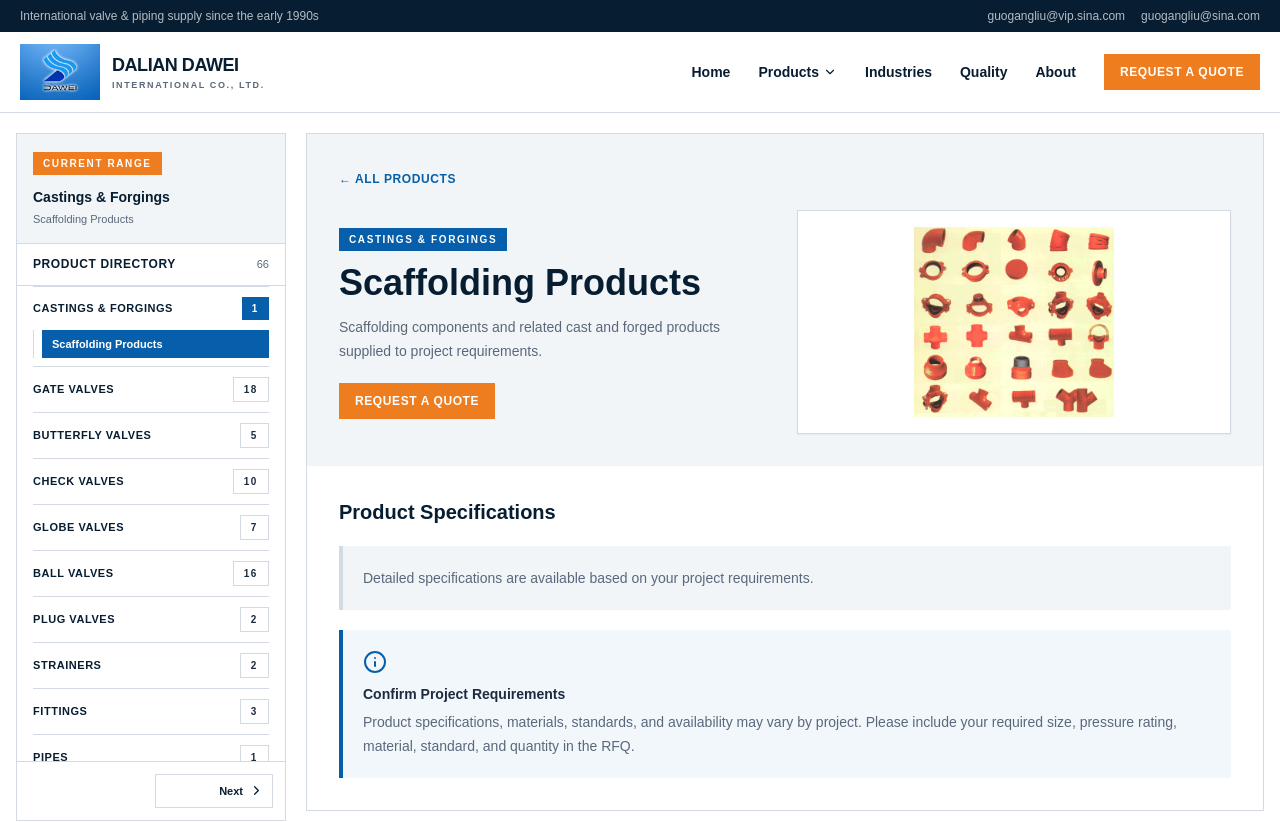
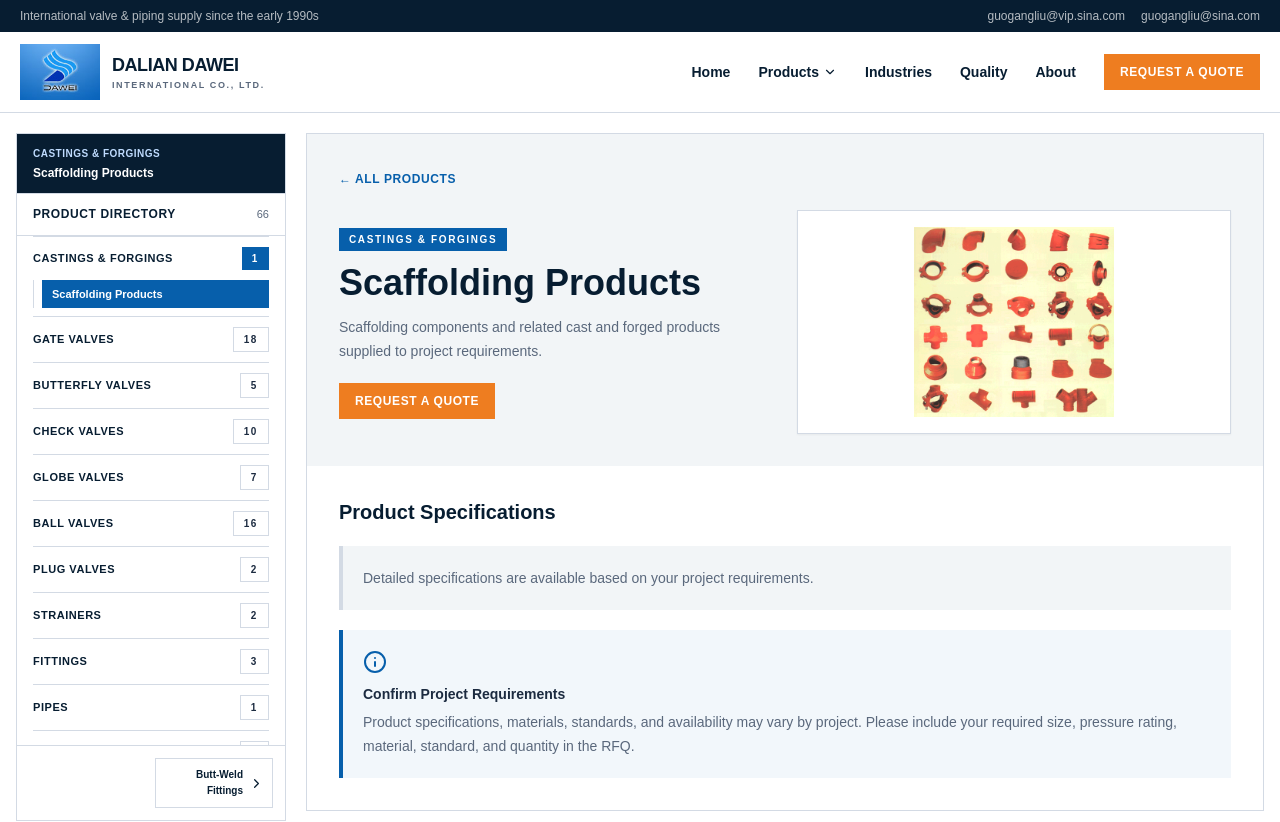
Before and after one commit to unikc/dawei, a Next.js app: page /products/detail/castings-forgings-scaffolding in a window 1280 px wide. Shown: the top 822 px of the page. Built offline with nearby package versions, Linux system fonts and the light colour scheme.

Commit message:
Make product rail navigation informative

```diff
--- a/components/ProductDetailNav.tsx
+++ b/components/ProductDetailNav.tsx
@@ -21,6 +21,7 @@ export function ProductDetailNav({ products, currentSlug }: { products: ProductN
   }, {});
   const categoryPriority = ["Gate Valves", "Butterfly Valves", "Check Valves", "Globe Valves", "Ball Valves", "Plug Valves", "Strainers", "Other Valves", "Fittings", "Pipes", "Flanges", "Castings & Forgings"];
   const groupEntries = Object.entries(groups).sort(([categoryA], [categoryB]) => {
+    if (categoryA === categoryB) return 0;
     if (categoryA === current?.category) return -1;
     if (categoryB === current?.category) return 1;
     const indexA = categoryPriority.indexOf(categoryA);
@@ -49,16 +50,15 @@ export function ProductDetailNav({ products, currentSlug }: { products: ProductN
 
   return <aside className="lg:sticky lg:top-24 lg:self-start">
     <div className="hidden max-h-[calc(100vh-7rem)] overflow-hidden border border-border bg-background lg:flex lg:flex-col">
-      <div className="border-b border-border bg-muted p-4">
-        <Badge variant="signal">Current Range</Badge>
-        <h2 className="mt-3 text-sm font-black text-navy">{current?.category}</h2>
-        <p className="mt-1 line-clamp-2 text-[11px] leading-4 text-muted-foreground">{current?.title}</p>
+      <div className="border-b border-border bg-navy px-4 py-3 text-white">
+        <p className="text-[10px] font-bold uppercase tracking-wider text-blue-200">{current?.category}</p>
+        <h2 className="mt-1 line-clamp-2 text-xs font-black leading-4">{current?.title}</h2>
       </div>
       <div className="flex items-center justify-between border-b border-border px-4 py-3"><h2 className="text-xs font-black uppercase tracking-wider text-navy">Product Directory</h2><span className="text-[11px] text-muted-foreground">{products.length}</span></div>
       <div className="min-h-0 flex-1 overflow-y-auto px-4">{navigation}</div>
       <div className="grid grid-cols-2 gap-2 border-t border-border p-3">
-        {previous ? <Link aria-label={`Previous product: ${previous.title}`} className="flex min-w-0 items-center gap-1.5 border border-border p-2 text-[11px] font-bold text-navy hover:border-primary hover:text-primary" href={`/products/detail/${previous.slug}`}><ChevronLeft size={15} className="shrink-0"/><span className="truncate">Previous</span></Link> : <span/>}
-        {next ? <Link aria-label={`Next product: ${next.title}`} className="flex min-w-0 items-center justify-end gap-1.5 border border-border p-2 text-right text-[11px] font-bold text-navy hover:border-primary hover:text-primary" href={`/products/detail/${next.slug}`}><span className="truncate">Next</span><ChevronRight size={15} className="shrink-0"/></Link> : <span/>}
+        {previous ? <Link aria-label={`Previous product: ${previous.title}`} className="flex min-w-0 items-center gap-1.5 border border-border p-2 text-[10px] font-bold leading-4 text-navy hover:border-primary hover:text-primary" href={`/products/detail/${previous.slug}`}><ChevronLeft size={15} className="shrink-0"/><span className="line-clamp-2">{previous.title}</span></Link> : <span/>}
+        {next ? <Link aria-label={`Next product: ${next.title}`} className="flex min-w-0 items-center justify-end gap-1.5 border border-border p-2 text-right text-[10px] font-bold leading-4 text-navy hover:border-primary hover:text-primary" href={`/products/detail/${next.slug}`}><span className="line-clamp-2">{next.title}</span><ChevronRight size={15} className="shrink-0"/></Link> : <span/>}
       </div>
     </div>
     <div className="lg:hidden">
```
